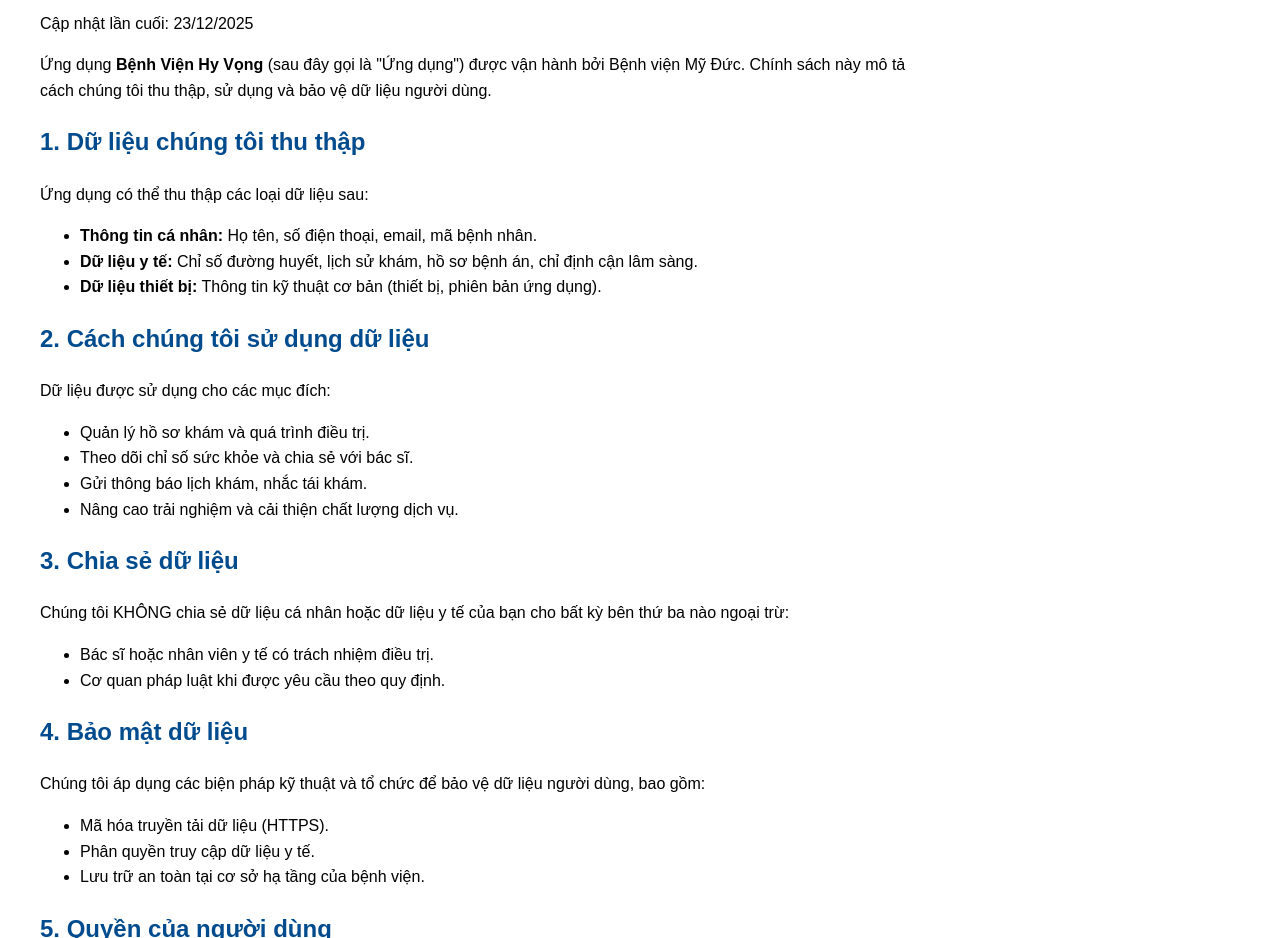
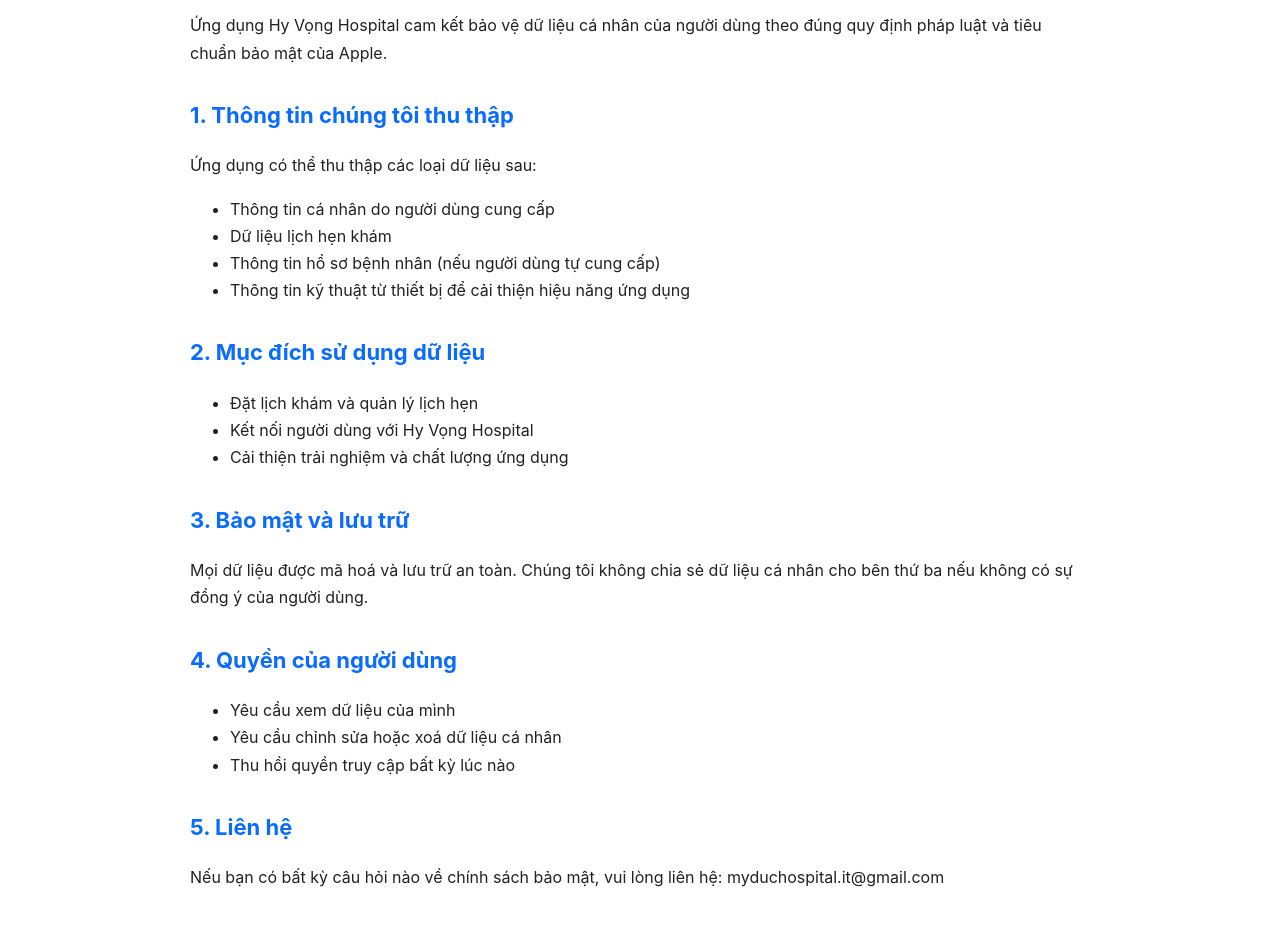
Before and after one commit to myducit/myducit.github.io, a plain HTML site: page hyvong-privacy-policy.html in a window 1280 px wide. Shown: the part 102-1040 px from the top of the page. Drawn offline with Linux system fonts and the light colour scheme.

Commit message:
Update hyvong-privacy-policy.html

```diff
--- a/hyvong-privacy-policy.html
+++ b/hyvong-privacy-policy.html
@@ -1,72 +1,73 @@
 <!DOCTYPE html>
 <html lang="vi">
 <head>
-    <meta charset="UTF-8">
-    <meta name="viewport" content="width=device-width, initial-scale=1.0">
-    <title>Chính Sách Bảo Mật - Bệnh Viện Hy Vọng</title>
+    <meta charset="UTF-8" />
+    <meta name="viewport" content="width=device-width, initial-scale=1.0" />
+    <title>Chính sách bảo mật - Hy Vọng Hospital</title>
     <style>
         body {
-            font-family: Arial, sans-serif;
-            line-height: 1.6;
-            margin: 40px;
+            font-family: -apple-system, BlinkMacSystemFont, "Segoe UI", Roboto, Helvetica, Arial, sans-serif;
+            line-height: 1.7;
             max-width: 900px;
+            margin: 40px auto;
+            padding: 0 20px;
+            color: #222;
         }
         h1, h2 {
-            color: #004b8d;
+            color: #0a6cff;
+        }
+        h1 {
+            font-size: 32px;
+            font-weight: 700;
+            margin-bottom: 20px;
+        }
+        h2 {
+            font-size: 22px;
+            margin-top: 30px;
+        }
+        p {
+            font-size: 16px;
+            margin-bottom: 15px;
+        }
+        ul {
+            font-size: 16px;
         }
     </style>
 </head>
+
 <body>
+    <h1>Chính Sách Bảo Mật - Hy Vọng Hospital</h1>
 
-<h1>Chính Sách Bảo Mật</h1>
-<p>Cập nhật lần cuối: 23/12/2025</p>
+    <p>Ứng dụng Hy Vọng Hospital cam kết bảo vệ dữ liệu cá nhân của người dùng theo đúng quy định pháp luật và tiêu chuẩn bảo mật của Apple.</p>
 
-<p>Ứng dụng <strong>Bệnh Viện Hy Vọng</strong> (sau đây gọi là "Ứng dụng") được vận hành bởi Bệnh viện Mỹ Đức. Chính sách này mô tả cách chúng tôi thu thập, sử dụng và bảo vệ dữ liệu người dùng.</p>
-
-<h2>1. Dữ liệu chúng tôi thu thập</h2>
+    <h2>1. Thông tin chúng tôi thu thập</h2>
     <p>Ứng dụng có thể thu thập các loại dữ liệu sau:</p>
     <ul>
-    <li><strong>Thông tin cá nhân:</strong> Họ tên, số điện thoại, email, mã bệnh nhân.</li>
-    <li><strong>Dữ liệu y tế:</strong> Chỉ số đường huyết, lịch sử khám, hồ sơ bệnh án, chỉ định cận lâm sàng.</li>
-    <li><strong>Dữ liệu thiết bị:</strong> Thông tin kỹ thuật cơ bản (thiết bị, phiên bản ứng dụng).</li>
+        <li>Thông tin cá nhân do người dùng cung cấp</li>
+        <li>Dữ liệu lịch hẹn khám</li>
+        <li>Thông tin hồ sơ bệnh nhân (nếu người dùng tự cung cấp)</li>
+        <li>Thông tin kỹ thuật từ thiết bị để cải thiện hiệu năng ứng dụng</li>
     </ul>
 
-<h2>2. Cách chúng tôi sử dụng dữ liệu</h2>
-<p>Dữ liệu được sử dụng cho các mục đích:</p>
+    <h2>2. Mục đích sử dụng dữ liệu</h2>
     <ul>
-    <li>Quản lý hồ sơ khám và quá trình điều trị.</li>
-    <li>Theo dõi chỉ số sức khỏe và chia sẻ với bác sĩ.</li>
-    <li>Gửi thông báo lịch khám, nhắc tái khám.</li>
-    <li>Nâng cao trải nghiệm và cải thiện chất lượng dịch vụ.</li>
+        <li>Đặt lịch khám và quản lý lịch hẹn</li>
+        <li>Kết nối người dùng với Hy Vọng Hospital</li>
+        <li>Cải thiện trải nghiệm và chất lượng ứng dụng</li>
     </ul>
 
-<h2>3. Chia sẻ dữ liệu</h2>
-<p>Chúng tôi KHÔNG chia sẻ dữ liệu cá nhân hoặc dữ liệu y tế của bạn cho bất kỳ bên thứ ba nào ngoại trừ:</p>
+    <h2>3. Bảo mật và lưu trữ</h2>
+    <p>Mọi dữ liệu được mã hoá và lưu trữ an toàn. Chúng tôi không chia sẻ dữ liệu cá nhân cho bên thứ ba nếu không có sự đồng ý của người dùng.</p>
+
+    <h2>4. Quyền của người dùng</h2>
     <ul>
-    <li>Bác sĩ hoặc nhân viên y tế có trách nhiệm điều trị.</li>
-    <li>Cơ quan pháp luật khi được yêu cầu theo quy định.</li>
+        <li>Yêu cầu xem dữ liệu của mình</li>
+        <li>Yêu cầu chỉnh sửa hoặc xoá dữ liệu cá nhân</li>
+        <li>Thu hồi quyền truy cập bất kỳ lúc nào</li>
     </ul>
 
-<h2>4. Bảo mật dữ liệu</h2>
-<p>Chúng tôi áp dụng các biện pháp kỹ thuật và tổ chức để bảo vệ dữ liệu người dùng, bao gồm:</p>
-<ul>
-    <li>Mã hóa truyền tải dữ liệu (HTTPS).</li>
-    <li>Phân quyền truy cập dữ liệu y tế.</li>
-    <li>Lưu trữ an toàn tại cơ sở hạ tầng của bệnh viện.</li>
-</ul>
-
-<h2>5. Quyền của người dùng</h2>
-<p>Bạn có quyền:</p>
-<ul>
-    <li>Yêu cầu xem dữ liệu cá nhân.</li>
-    <li>Yêu cầu chỉnh sửa hoặc cập nhật.</li>
-    <li>Yêu cầu xóa tài khoản (nếu phù hợp theo quy định bệnh viện).</li>
-</ul>
-
-<h2>6. Liên hệ</h2>
-<p>Nếu bạn có câu hỏi, vui lòng liên hệ:</p>
-<p><strong>Bệnh viện Mỹ Đức</strong><br>
-Email: support@myduchospital.vn</p>
+    <h2>5. Liên hệ</h2>
+    <p>Nếu bạn có bất kỳ câu hỏi nào về chính sách bảo mật, vui lòng liên hệ: myduchospital.it@gmail.com</p>
 
 </body>
 </html>
```
Lines whose indentation alone changed are shown as unchanged.
